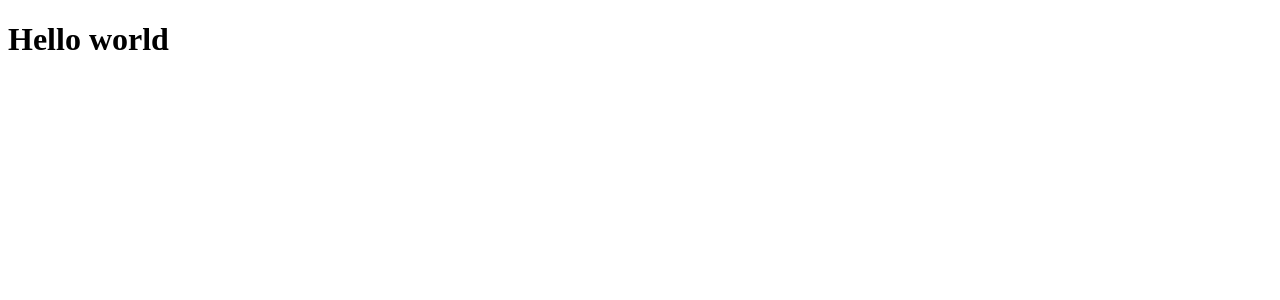
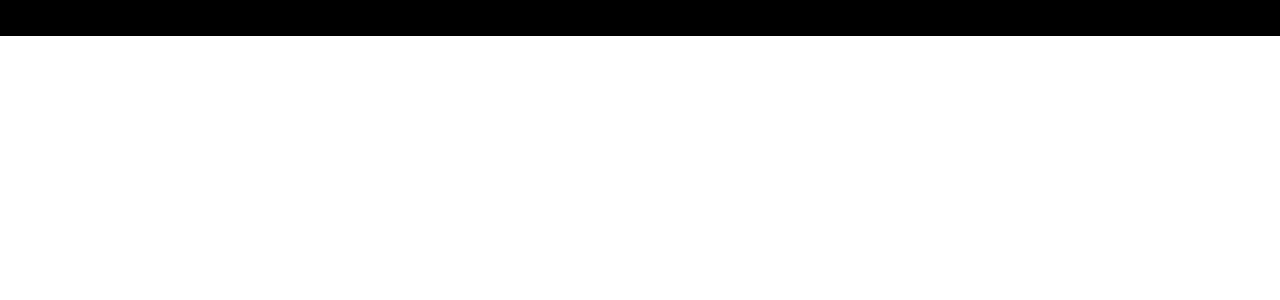
Before and after one commit to santiagozibecchi/youtube-clone, a React (Create React App) app: page / in a window 1280 px wide. Shown: the top 300 px of the page. Built offline with nearby package versions, Linux system fonts and the light colour scheme.

Commit message:
componentes

```diff
--- a/src/App.jsx
+++ b/src/App.jsx
@@ -1,11 +1,24 @@
 import React from "react";
+import { BrowserRouter, Routes, Route } from "react-router-dom";
+import { Box } from "@mui/material";
+import Navbar from "./components/Navbar";
+import VideoDetail from "./components/VideoDetail";
+import ChanelDetail from "./components/ChanelDetail";
+import SearchFeed from "./components/SearchFeed";
+import Feed from "./components/Feed";
 
-const App = () => {
-   return (
-      <div>
-         <h1>Hello world</h1>
-      </div>
-   );
-};
+const App = () => (
+   <BrowserRouter>
+      <Box sx={{ backgroundColor: "#000" }}>
+         <Navbar />
+         <Routes>
+            <Route path="/" exact element={<Feed />} />
+            <Route path="/video/:id" element={<VideoDetail />} />
+            <Route path="/channel/:id" element={<ChanelDetail />} />
+            <Route path="/search/:searchTerm" element={<SearchFeed />} />
+         </Routes>
+      </Box>
+   </BrowserRouter>
+);
 
 export default App;
--- /dev/null
+++ b/src/components/ChanelDetail.jsx
@@ -0,0 +1,7 @@
+import React from "react";
+
+const ChanelDetail = () => {
+   return <div>ChanelDetail</div>;
+};
+
+export default ChanelDetail;
--- /dev/null
+++ b/src/components/Feed.jsx
@@ -0,0 +1,7 @@
+import React from "react";
+
+const Feed = () => {
+   return <div>Feed</div>;
+};
+
+export default Feed;
--- /dev/null
+++ b/src/components/Navbar.jsx
@@ -0,0 +1,11 @@
+import React from 'react'
+
+const Navbar = () => {
+  return (
+    <div>
+      Navbar
+    </div>
+  )
+}
+
+export default Navbar
--- /dev/null
+++ b/src/components/SearchFeed.jsx
@@ -0,0 +1,7 @@
+import React from "react";
+
+const SearchFeed = () => {
+   return <div>SearchFeed</div>;
+};
+
+export default SearchFeed;
--- /dev/null
+++ b/src/components/VideoDetail.jsx
@@ -0,0 +1,7 @@
+import React from "react";
+
+const VideoDetail = () => {
+   return <div>VideoDetail</div>;
+};
+
+export default VideoDetail;
--- /dev/null
+++ b/src/index.css
@@ -0,0 +1,88 @@
+html,
+body {
+   margin: 0;
+   padding: 0;
+   box-sizing: border-box;
+}
+
+a {
+   text-decoration: none;
+   color: black;
+}
+
+::-webkit-scrollbar {
+   width: 0px;
+   height: 5px;
+}
+
+::-webkit-scrollbar-thumb {
+   background-color: rgb(114, 113, 113);
+   border-radius: 10px;
+   height: 200px;
+}
+
+::-webkit-scrollbar-track {
+   background-color: transparent;
+}
+
+.category-btn:hover {
+   background-color: #fc1503 !important;
+   color: white !important;
+}
+
+.category-btn:hover span {
+   color: white !important;
+}
+
+.react-player {
+   height: 77vh !important;
+   width: 100% !important;
+}
+
+.search-bar {
+   border: none;
+   outline: none;
+   width: 350px;
+}
+
+.category-btn {
+   font-weight: bold !important;
+   text-transform: capitalize;
+   display: flex;
+   align-items: center;
+   justify-content: start;
+   cursor: pointer;
+   background: transparent;
+   outline: none;
+   border: none;
+
+   padding: 7px 15px;
+   margin: 10px 0px;
+   border-radius: 20px;
+   transition: all 0.3s ease;
+}
+
+@media screen and (max-width: 900px) {
+   .category-btn {
+      margin: 10px;
+   }
+}
+
+@media screen and (max-width: 800px) {
+   .copyright {
+      display: none !important;
+   }
+}
+
+@media screen and (max-width: 600px) {
+   .scroll-horizontal {
+      overflow: auto !important;
+   }
+
+   .react-player {
+      height: 45vh !important;
+   }
+   .search-bar {
+      width: 200px;
+   }
+}
--- a/src/index.js
+++ b/src/index.js
@@ -2,6 +2,7 @@
 import ReactDOM from "react-dom/client";
 
 import App from "./App";
+import "./index.css";
 
 const root = ReactDOM.createRoot(document.getElementById("root"));
 
```
